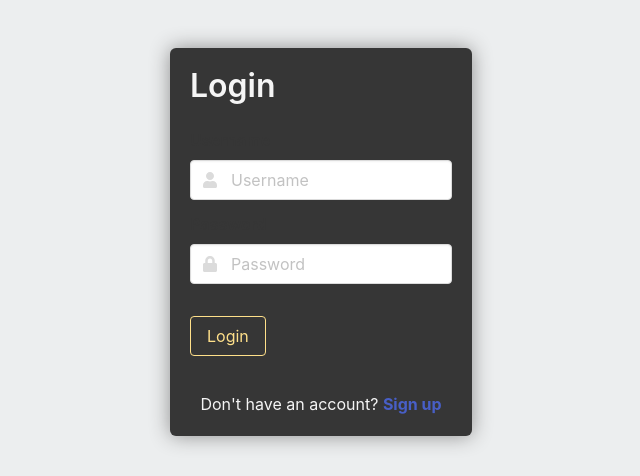
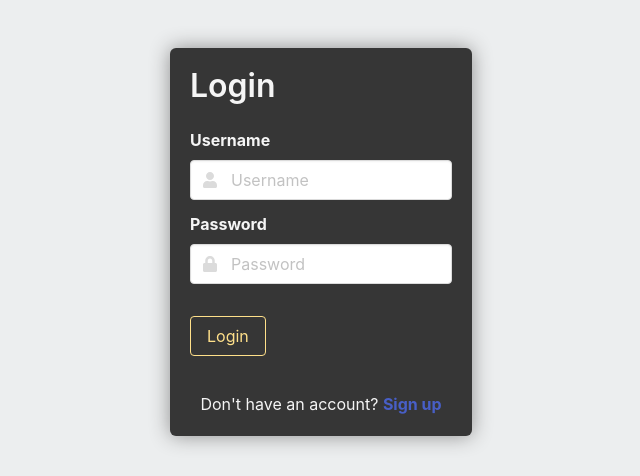
Before and after one commit to gedeon27/to-do-app, a Django app: page /login/ in a window 1280 px wide. Shown: the top 476 px of the page, without its empty margins (319-959 px from the left). Run offline with Django 3.2, Linux system fonts and the light colour scheme; some libraries are stand-ins or nearby versions.

Commit message:
login text

```diff
--- a/app/templates/app/login.html
+++ b/app/templates/app/login.html
@@ -41,7 +41,7 @@
         {% csrf_token %}
 
         <div class="field">
-          <label class="label">Username</label>
+          <label class="label has-text-light">Username</label>
           <div class="control has-icons-left has-icons-right">
             <input class="input" type="text" placeholder="Username" name="username">
             <span class="icon is-small is-left">
@@ -51,8 +51,7 @@
         </div>
 
         <div class="field">
-          <label class="label">Password
-          </label>
+          <label class="label has-text-light">Password</label>
           <p class="control has-icons-left">
             <input class="input" type="password" placeholder="Password" name="password">
             <span class="icon is-small is-left">
```
